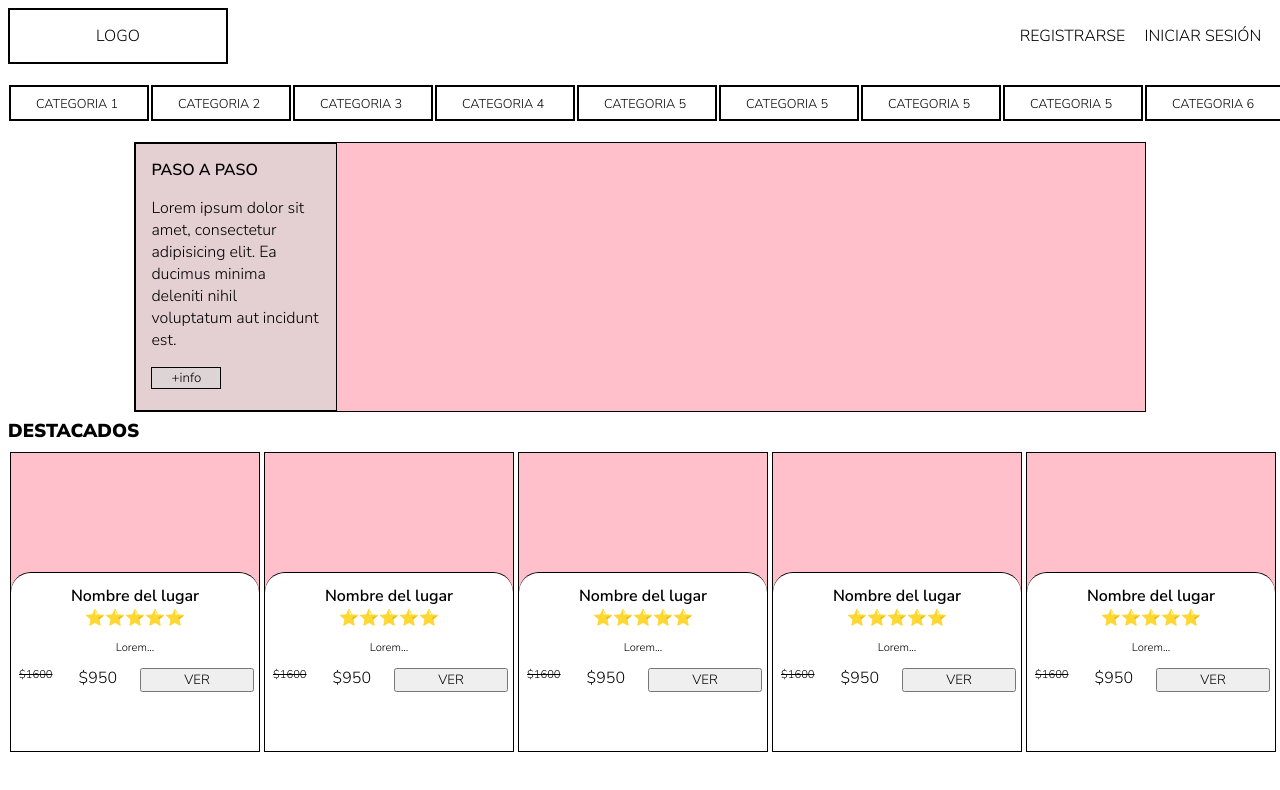
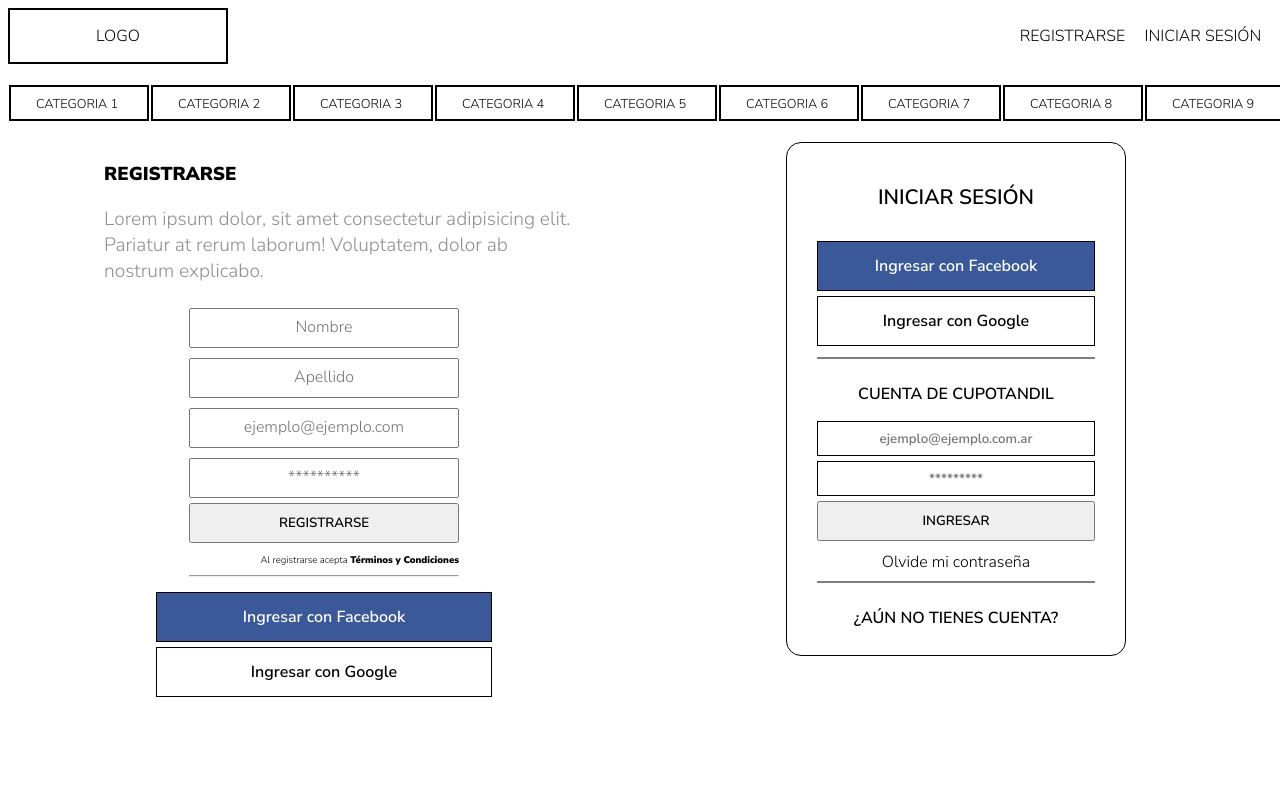
Before and after one commit to Lemongnz/Angular, an Angular app: page /page-2 in a window 1280 px wide. Shown: the top 790 px of the page. Built offline with nearby package versions, Linux system fonts and the light colour scheme.

Commit message:
finish page 2

```diff
--- a/src/app/app-routing.module.ts
+++ b/src/app/app-routing.module.ts
@@ -1,11 +1,12 @@
 import { NgModule } from '@angular/core';
 import { RouterModule, Routes } from '@angular/router';
 import { Page1Page } from './pages/page-1/pages/page-1-page/page-1-page';
+import { Page2Page } from './pages/page-2/page-2-page/page-2-page';
 
 const routes: Routes = [
   { path: '', component: Page1Page },
   { path: 'page-1', component: Page1Page },
-  { path: 'page-2', component: Page1Page }, // Page2Page
+  { path: 'page-2', component: Page2Page }, // Page2Page
   { path: 'page-3', component: Page1Page }, // Page3Page
   { path: 'page-4', component: Page1Page }, // Page4Page
 ];
--- a/src/app/pages/page-1/components/pasoapaso/pasoapaso.component.css
+++ b/src/app/pages/page-1/components/pasoapaso/pasoapaso.component.css
@@ -23,7 +23,7 @@
 }
 
 .text {
-    background-color: rgba(219, 214, 214, 0.746);
+    background-color: rgba(255, 253, 253, 0.678);
     border: 1px solid black;
     position: absolute;
     display: flex;
--- a/src/app/pages/page-1/pages/page-1-page/page-1-page.css
+++ b/src/app/pages/page-1/pages/page-1-page/page-1-page.css
@@ -5,7 +5,6 @@
 
 
 div {
-
     width: 100%;
 }
 
--- /dev/null
+++ b/src/app/pages/page-2/page-2-page/page-2-page.css
@@ -0,0 +1,20 @@
+* {
+    box-sizing: border-box;
+    margin: 0;
+}
+
+
+.main {
+    display: grid;
+    grid-template-columns: 1fr 1fr;
+}
+
+.singup {
+    display: flex;
+    justify-content: center;
+}
+
+.login {
+    display: flex;
+    justify-content: center;
+}
--- /dev/null
+++ b/src/app/pages/page-2/page-2-page/page-2-page.html
@@ -0,0 +1,9 @@
+<div class="main">
+    <div class="singup">
+        <singup></singup>
+    </div>
+    <div class="login">
+        <login-form></login-form>
+    </div>
+
+</div>
--- /dev/null
+++ b/src/app/pages/page-2/page-2-page/page-2-page.ts
@@ -0,0 +1,15 @@
+import { Component, OnInit } from '@angular/core';
+
+@Component({
+  selector: 'page-2-page',
+  templateUrl: 'page-2-page.html',
+  styleUrls: ['page-2-page.css']
+})
+export class Page2Page implements OnInit {
+
+  constructor() { }
+
+  ngOnInit(): void {
+  }
+
+}
--- a/src/app/pages/pages.module.ts
+++ b/src/app/pages/pages.module.ts
@@ -1,10 +1,12 @@
 import { NgModule } from '@angular/core';
 import { Page1Module } from './page-1/page-1.module';
+import { Page2Module } from './page-2/page-2.module';
 
 
 @NgModule({
   imports: [
-    Page1Module
+    Page1Module,
+    Page2Module
   ],
 })
 export class PagesModule { }
--- a/src/app/shared/components/destacado/destacado.component.css
+++ b/src/app/shared/components/destacado/destacado.component.css
@@ -6,7 +6,7 @@
 
 .singledest {
     border: 1px solid black;
-    height: 300px;
+    height: 275px;
     max-width: 250px;
     background-color: pink;
     min-width: 250px;
--- a/src/app/shared/components/header/components/menu/menu.component.ts
+++ b/src/app/shared/components/header/components/menu/menu.component.ts
@@ -22,16 +22,16 @@ export class MenuComponent implements OnInit {
     text: 'CATEGORIA 5',
     link: 'page-5'
   },{
-    text: 'CATEGORIA 5',
+    text: 'CATEGORIA 6',
     link: 'page-5'
   },{
-    text: 'CATEGORIA 5',
+    text: 'CATEGORIA 7',
     link: 'page-5'
   },{
-    text: 'CATEGORIA 5',
+    text: 'CATEGORIA 8',
     link: 'page-5'
   },{
-    text: 'CATEGORIA 6',
+    text: 'CATEGORIA 9',
     link: 'page-6'
   },];
 
--- a/src/app/shared/components/login-form/loginForm.component.css
+++ b/src/app/shared/components/login-form/loginForm.component.css
@@ -4,8 +4,7 @@
     justify-content: center;
     align-items: center;
     border: 1px solid black;
-    max-width: 300px;
-    min-width: 250px;
+    width: 340px;
     border-radius: 15px;
     padding: 10px 30px;
 }
```
Also changed, not shown: src/app/pages/page-2/page-2.module.ts (added, +20 -0 lines).
